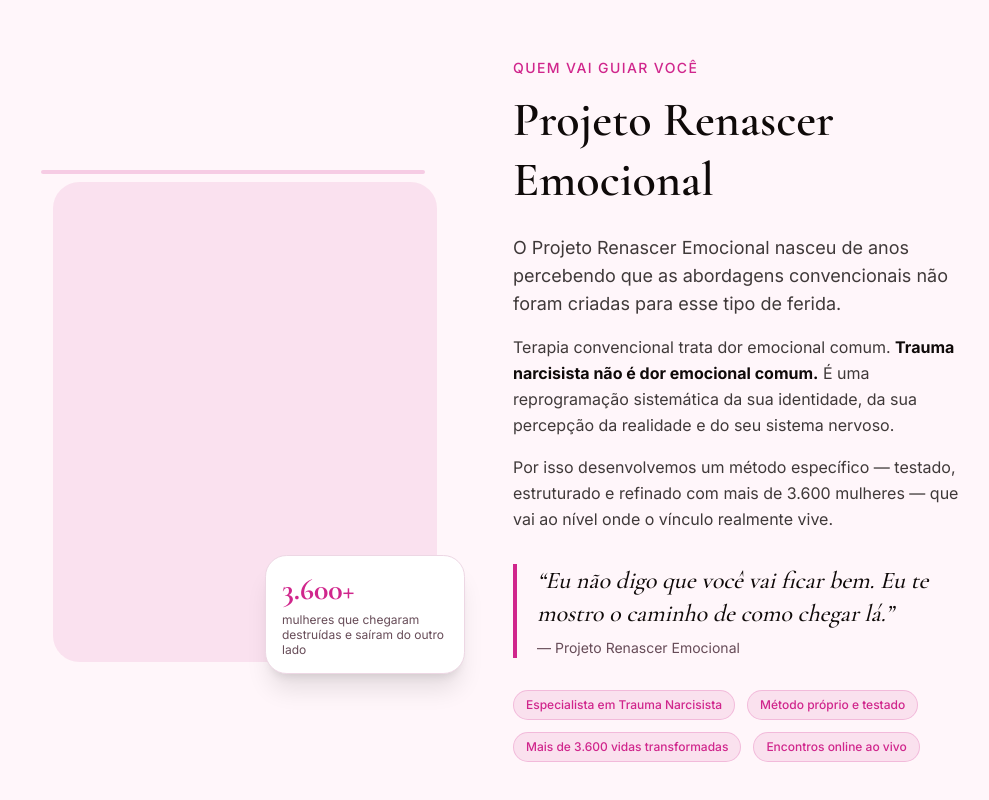
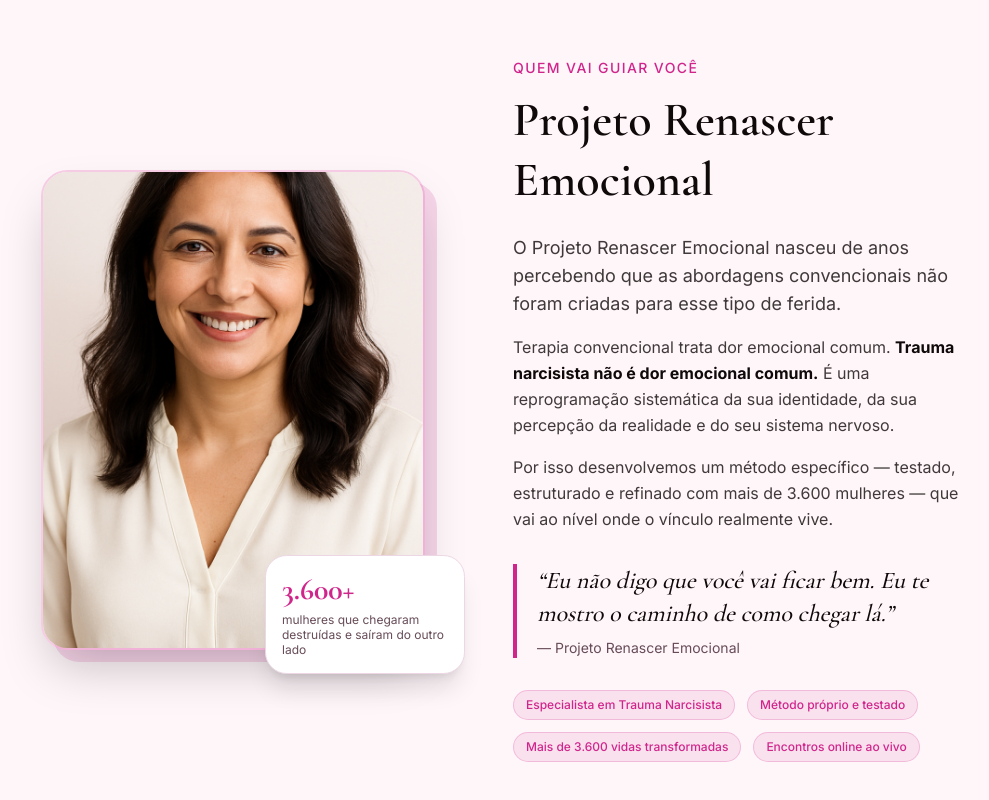
Before and after one commit to lukasmaia182-eng/pv7, a Next.js app: page / in a window 1280 px wide. Shown: the part 3697-4497 px from the top of the page, without its empty margins (151-1140 px from the left). Built offline with nearby package versions, Linux system fonts and the light colour scheme.

Commit message:
fix: corrige imagem da seção autoridade — aspect-ratio no container correto para fill funcionar
Co-authored-by: v0[bot] <v0[bot]@users.noreply.github.com>

```diff
--- a/components/sales/AuthoritySection.tsx
+++ b/components/sales/AuthoritySection.tsx
@@ -7,14 +7,16 @@ export function AuthoritySection() {
         <div className="grid md:grid-cols-2 gap-12 items-center">
           {/* Image side */}
           <div className="relative order-2 md:order-1">
-            <div className="relative aspect-[4/5] max-w-sm mx-auto">
-              <div className="absolute inset-0 rounded-3xl bg-[var(--color-brand)]/10 translate-x-3 translate-y-3" />
-              <div className="relative rounded-3xl overflow-hidden border-2 border-[var(--color-brand)]/20 shadow-2xl">
+            <div className="relative max-w-sm mx-auto">
+              {/* Sombra decorativa atrás */}
+              <div className="absolute inset-0 rounded-3xl bg-[var(--color-brand)]/15 translate-x-3 translate-y-3" />
+              {/* Container com aspect-ratio e position:relative para o fill funcionar */}
+              <div className="relative aspect-[4/5] rounded-3xl overflow-hidden border-2 border-[var(--color-brand)]/20 shadow-2xl">
                 <Image
                   src="/images/dr-jane.png"
                   alt="Projeto Renascer Emocional — especialista em trauma narcisista"
                   fill
-                  className="object-cover"
+                  className="object-cover object-top"
                 />
               </div>
             </div>
```
